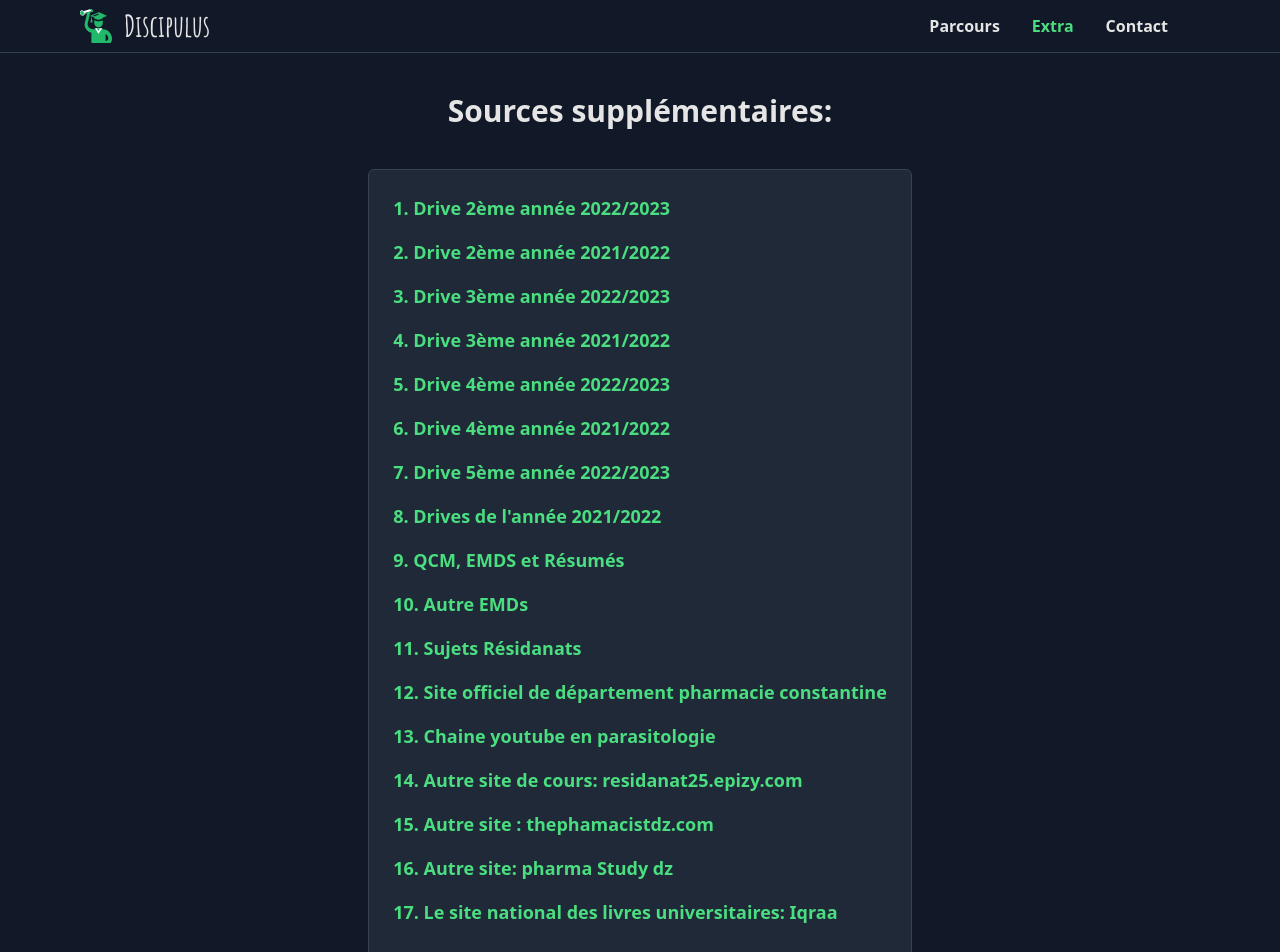
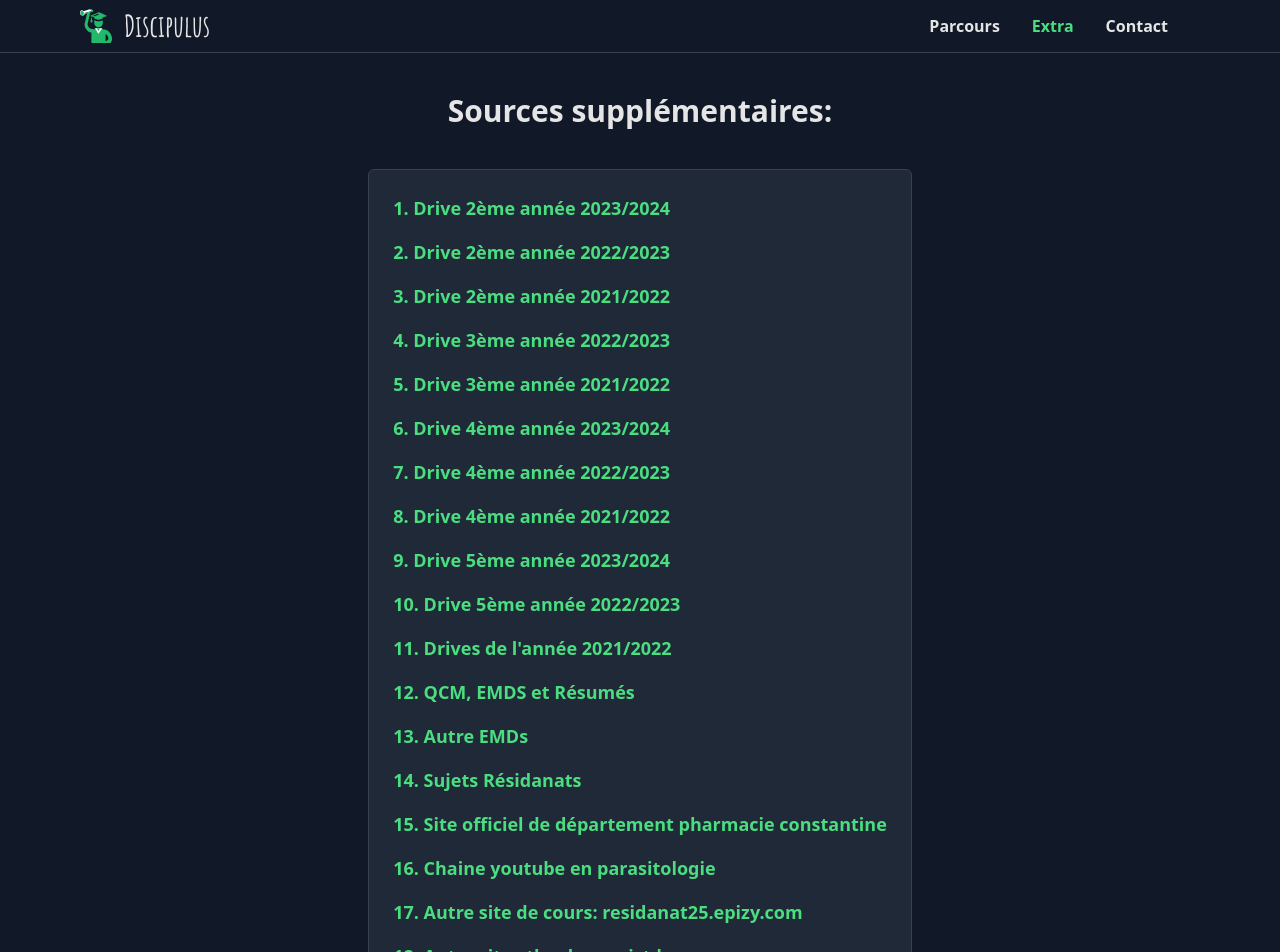
Before and after one commit to Abdelkrim-Saouchi/Residanat-site, a React (Vite) app: page /extra in a window 1280 px wide. Shown: the top 952 px of the page. Built offline with nearby package versions, Linux system fonts and the light colour scheme.

Commit message:
Update Extra links

```diff
--- a/src/data/extra.js
+++ b/src/data/extra.js
@@ -1,71 +1,83 @@
 export const extra = {
   links: [
     {
-      label: "1. Drive 2ème année 2022/2023",
+      label: "1. Drive 2ème année 2023/2024",
+      path: "https://drive.google.com/drive/folders/1pt0nx2NyvoOZcelXU12sI_btuqGPIxpm?fbclid=IwAR0lbL4SgMSVtiFzTfGoRE7oIUn_3k25HiwrIdz7ch_I8nmgNZcVuVQgqkA",
+    },
+    {
+      label: "2. Drive 2ème année 2022/2023",
       path: "https://drive.google.com/drive/folders/1dJANiY67wotrvNsE9IvwLoqKjP02e-me?fbclid=IwAR2ysj618vQidwJPr3AUdUYyU0T_APSQw7jeY4lZz01lqS1tNzga1LcK-Ic",
     },
     {
-      label: "2. Drive 2ème année 2021/2022",
+      label: "3. Drive 2ème année 2021/2022",
       path: "https://drive.google.com/drive/folders/1F7Uedl4XVqdQnGWf0YTEGCVjGFVV9bqI?fbclid=IwAR1TIsZcOXhJmrMS1ZLVrJsnSWRsVP04i3FgI3YXytUgfaZ29dJBj3M6FIk",
     },
     {
-      label: "3. Drive 3ème année 2022/2023",
+      label: "4. Drive 3ème année 2022/2023",
       path: "https://drive.google.com/drive/folders/1J7zPOorxGoS6UNuoxwzxc3J6EeQGTU5y?fbclid=IwAR0JELK4iV90SsdDtCrDTzMIK6gEwRCwTszfVljPpzyMXMRl2K-PtR5hpD0",
     },
     {
-      label: "4. Drive 3ème année 2021/2022",
+      label: "5. Drive 3ème année 2021/2022",
       path: "https://drive.google.com/drive/folders/1vJCm5RkyxjkXWyEpQ46A55ZKgCbpRPi9?fbclid=IwAR23QGrHGkBiXlWxakPCKiUWDqsb2LbJzuX5q74a3Hhp4jHw1wY9q17Q1rM",
     },
     {
-      label: "5. Drive 4ème année 2022/2023",
+      label: "6. Drive 4ème année 2023/2024",
+      path: "https://drive.google.com/drive/folders/1xBHIhal9gXrcdb7W7iVkbpttep2Xy1W3?fbclid=IwAR1gO8QmkAA2NPeVvK-p_fPT7NkbCnV4aDAXxAPYgsty8KDXt5xsO2BX5go",
+    },
+    {
+      label: "7. Drive 4ème année 2022/2023",
       path: "https://drive.google.com/drive/folders/1-66NXDyp13Oc9JvLq03rDEsmT6Oe0zDp?fbclid=IwAR1tLAV3bo2kFwhDDzYpCje-31dZjXG61t5w0eKreFi6hf-8HVDdT1lvpo0",
     },
     {
-      label: "6. Drive 4ème année 2021/2022",
+      label: "8. Drive 4ème année 2021/2022",
       path: "https://drive.google.com/drive/u/0/folders/1XdZ7wt2BUloI5FVbIsLKl7GIRZzyyaUd?fbclid=IwAR0aZuUqOAzCzeQFofUhAuP0wES19v1DlBxLY167rJoKSOtu9SNWSnubzlI",
     },
     {
-      label: "7. Drive 5ème année 2022/2023",
+      label: "9. Drive 5ème année 2023/2024",
+      path: "https://drive.google.com/drive/folders/11cAEbF-Rei334EKVzZedTzS4_yDd8F9b?fbclid=IwAR02UE35NEOP2hPS3vAuy7cERola-8pIr5U5eFh2H9pTkcpOnAk0o8t4Us8",
+    },
+    {
+      label: "10. Drive 5ème année 2022/2023",
       path: "https://drive.google.com/drive/folders/1PAn-0IWbdjNMqFQCYlTbqSmF553OSkqJ?fbclid=IwAR07iZYGyL-FzZHS2ON1GxGbza08wJfbWA8IVmQNvTiaKyXcR-c-BWcd-Zc",
     },
     {
-      label: "8. Drives de l'année 2021/2022",
+      label: "11. Drives de l'année 2021/2022",
       path: "https://www.facebook.com/permalink.php?story_fbid=pfbid02fSxsdYEvEnYmNwS32iyD8PsEf1kdQqi8zMq6bQDNz3eiFHRS5Lozpo3P4zE1zNJ8l&id=102281815820234",
     },
     {
-      label: "9. QCM, EMDS et Résumés",
+      label: "12. QCM, EMDS et Résumés",
       path: "https://drive.google.com/drive/folders/1dDwAAuxzjUL8KV2wQwoBSy8CN9wtWKLk?fbclid=IwAR353ng2RJIPCn2F9hbEaL3iw1yhKSsH7vNS9kIQ5XQxGl4917P3x4KGE9s",
     },
     {
-      label: "10. Autre EMDs",
+      label: "13. Autre EMDs",
       path: "https://drive.google.com/drive/folders/174eTI_cTX0039RDWZeEeFvQQwKbSUdks?fbclid=IwAR2fQ-d_nc9L7TbwFeIGAKXfV1dMIspaCyQveUpUqsc9yXGSretwxBIWSZE",
     },
     {
-      label: "11. Sujets Résidanats",
+      label: "14. Sujets Résidanats",
       path: "https://drive.google.com/drive/folders/1ulS2ps7WkZ371Wme6s0l6sti-7rzseRt?fbclid=IwAR1cCyGy3KM1S41l706-ZQQ3bhBCOcKFKAHxFCLUP11QyFIuhQF1W75Ti70",
     },
     {
-      label: "12. Site officiel de département pharmacie constantine",
+      label: "15. Site officiel de département pharmacie constantine",
       path: "https://facmed.univ-constantine3.dz/?page_id=1922",
     },
     {
-      label: "13. Chaine youtube en parasitologie",
+      label: "16. Chaine youtube en parasitologie",
       path: "https://www.youtube.com/playlist?list=PLsjxu-h3dab1dIQJZNmjdHZG79f1kONRw",
     },
     {
-      label: "14. Autre site de cours: residanat25.epizy.com ",
+      label: "17. Autre site de cours: residanat25.epizy.com ",
       path: "https://www.residanat25.epizy.com/",
     },
     {
-      label: "15. Autre site : thephamacistdz.com",
+      label: "18. Autre site : thephamacistdz.com",
       path: "https://thephamacistdz.com/",
     },
     {
-      label: "16. Autre site: pharma Study dz",
+      label: "19. Autre site: pharma Study dz",
       path: "https://sites.google.com/view/pharmastudy-dz/",
     },
     {
-      label: "17. Le site national des livres universitaires: Iqraa",
+      label: "20. Le site national des livres universitaires: Iqraa",
       path: "https://st.iqraa.opu.dz/",
     },
   ],
```
